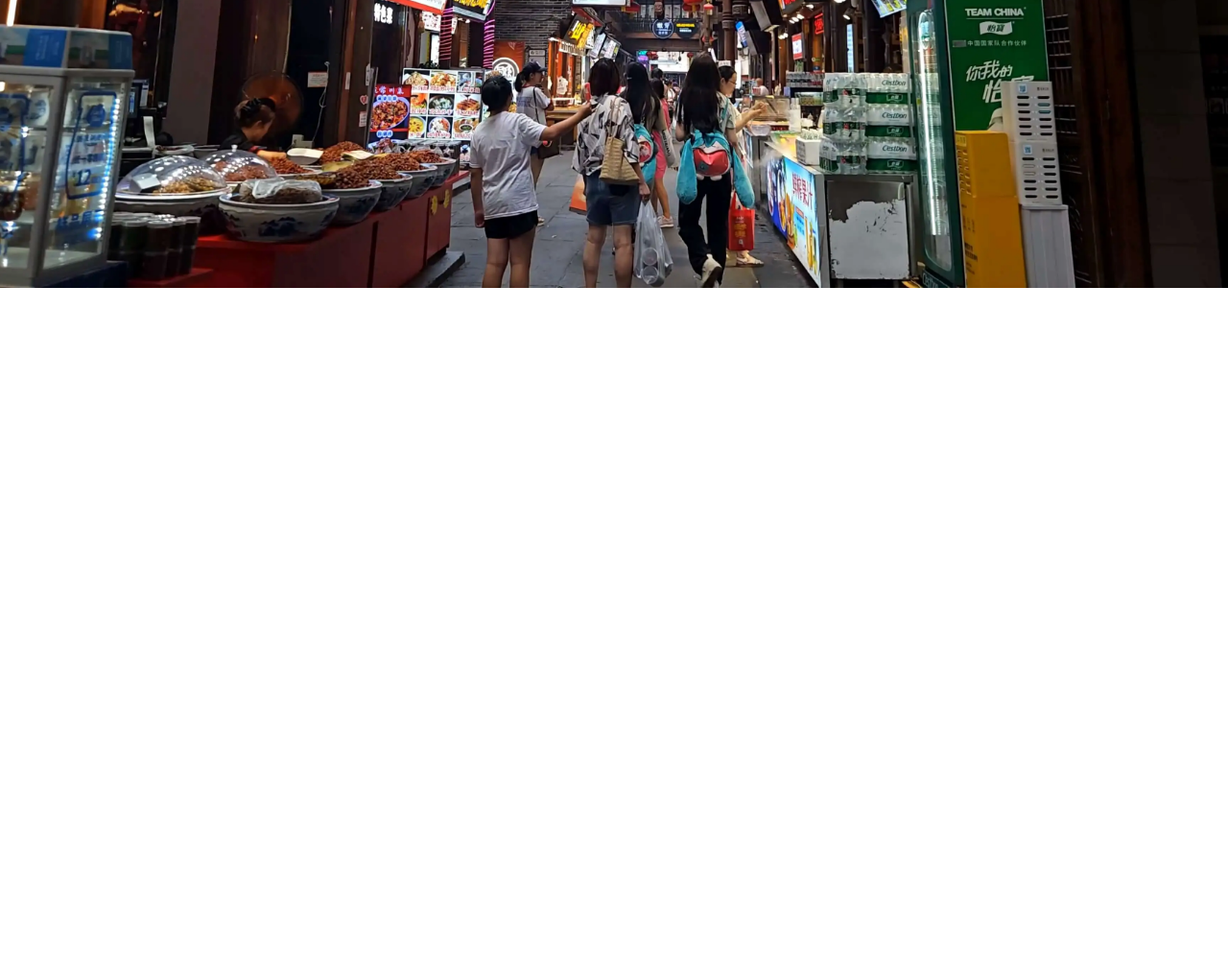
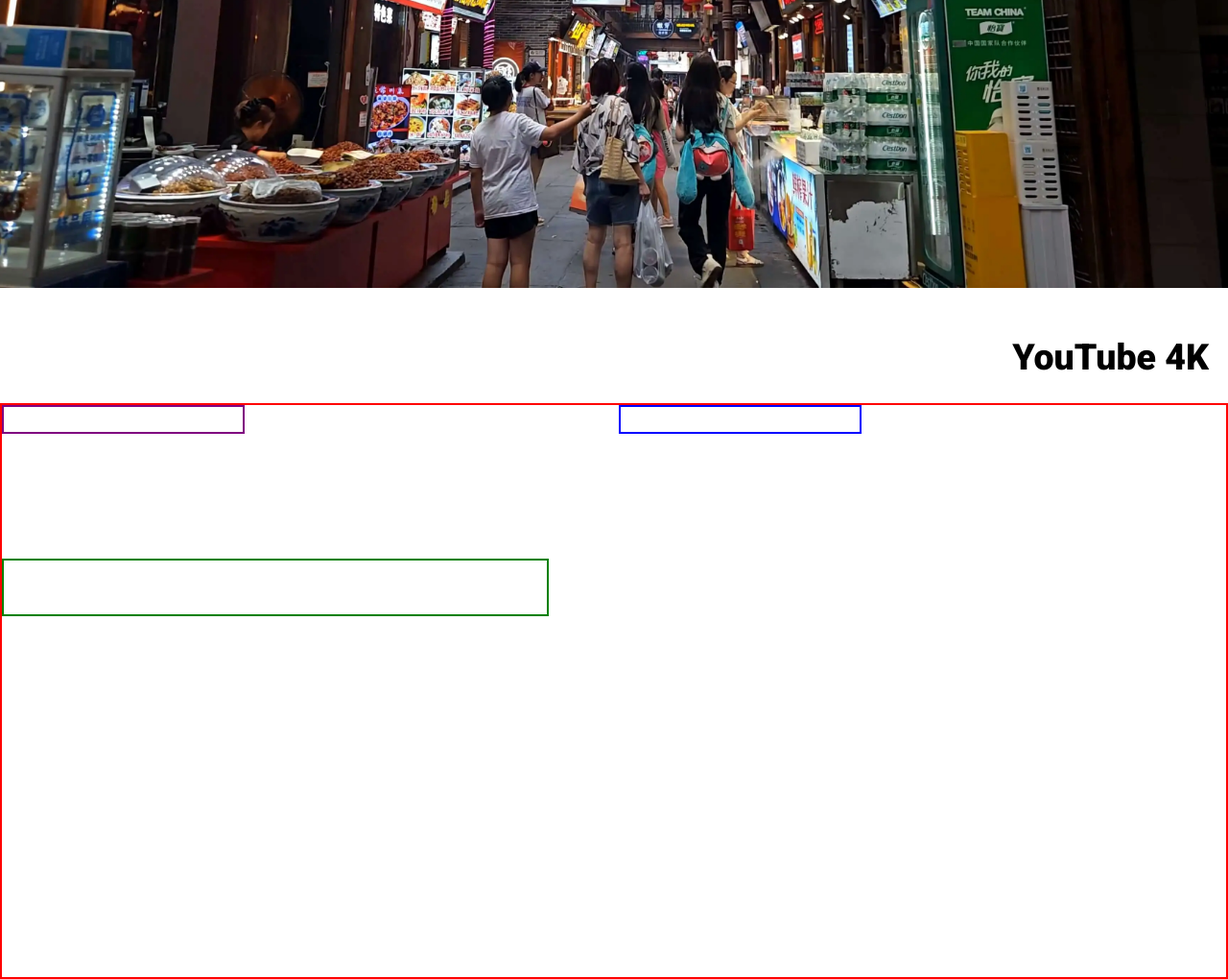
Before and after one commit to codificando12/walkingTours, a plain HTML site: page index.html in a window 1280 px wide. Shown: the part 500-1520 px from the top of the page at 96% size. Before the commit the page ends 800 px from the top, so only its background shows below. Drawn offline with Linux system fonts and the light colour scheme.

Commit message:
making the video galery

```diff
--- a/index.html
+++ b/index.html
@@ -16,9 +16,13 @@
     <section class="header-section">
         <header>
             <nav class="header-nav">
-                <img src="./images/frame2.png" alt="walking tours logo">
-                <a class="contact" href="#"> Contact
-                </a>
+                <section>
+                    <img src="./images/frame2.png" alt="walking tours logo">
+                </section>
+                <section>
+                    <a class="contact" href="#"> Contact
+                    </a>
+                </section>
             </nav>
         </header>
         <section class="header-buttons">
@@ -45,6 +49,20 @@
             </button>
         </section>
     </section>
+    <main>
+        <section class="youtube-section">
+            <div class="h2-container">
+                <h2>
+                    YouTube 4K
+                </h2>
+            </div>
+            <section class="video-container">
+                <div class="video-1"></div>
+                <div class="video-2"></div>
+                <div class="video-3"></div>
+            </section>
+        </section>
+    </main>
 
 </body>
 
--- a/style.css
+++ b/style.css
@@ -95,3 +95,48 @@ header nav a:hover {
 .twitch-button svg {
     width: 2rem;
 }
+
+main .youtube-section {
+    width: 100%;
+    display: flex;
+    flex-wrap: wrap;
+    margin-top: 50px;
+}
+
+.h2-container {
+    width: 100%;
+    height: 70px;
+    font-size: 2.5rem;
+    text-align: end;
+    margin-right: 20px;
+}
+
+.video-container {
+    width: 100vw;
+    height: 600px;
+    display: grid;
+    grid-template-columns: 1fr 1fr;
+    grid-template-rows: 150px 150px;
+    gap: 10px;
+    align-items: start;
+    flex-wrap: wrap;
+    border: 2px solid red;
+}
+
+.video-1 {
+    width: 40%;
+    height: 20%;
+    border: 2px solid purple;
+}
+
+.video-2 {
+    width: 40%;
+    height: 20%;
+    border: 2px solid blue;
+}
+
+.video-3 {
+    width: 90%;
+    height: 40%;
+    border: 2px solid green;
+}
```
